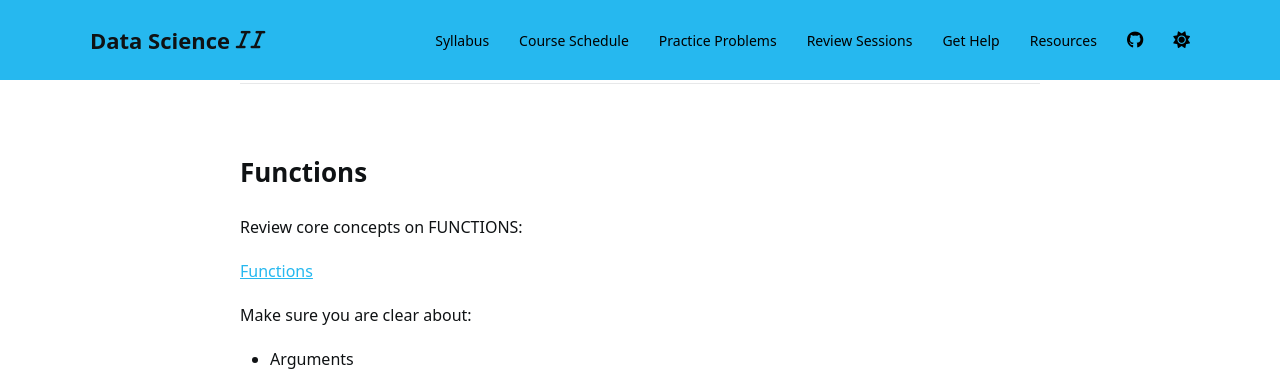
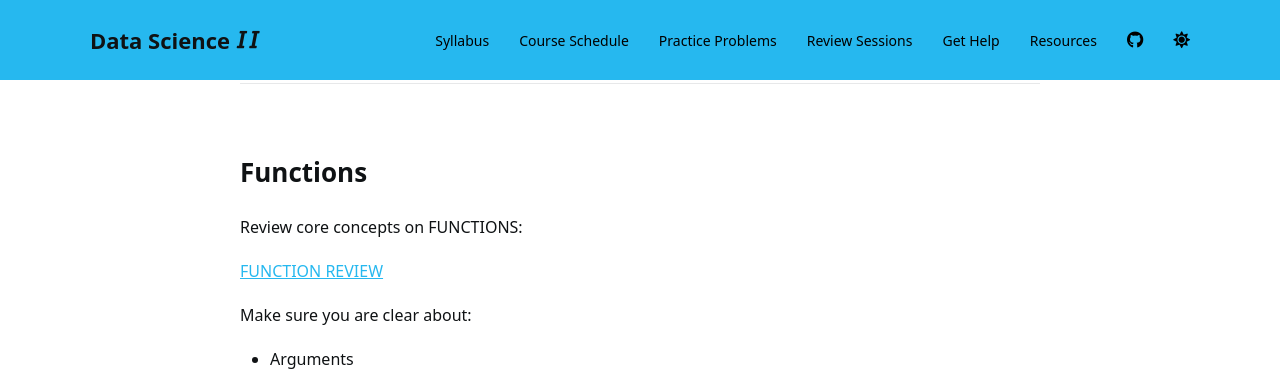
Before and after one commit to Watts-College/paf-514-template, a Jekyll site: the page built from lectures/week-01.md, in a window 1280 px wide and 900 px high, scrolled down 642 px. Shown: the top 371 px of the window. Built offline with Jekyll 4.4.1, drawn with Linux system fonts in a browser that asks for light colours; nearby versions of some CDN libraries; a script bundle is joined from its source files by our own code; library files that are not in the unit come from our copies; a style sheet for code colours, icons or effects is not loaded.

Commit message:
Update week-01.md

```diff
--- a/lectures/week-01.md
+++ b/lectures/week-01.md
@@ -21,7 +21,7 @@
 
 Review core concepts on FUNCTIONS:
 
-[Functions](../week-01-function-review/)
+[FUNCTION REVIEW](../week-01-function-review/)
 
 Make sure you are clear about:
 
```
